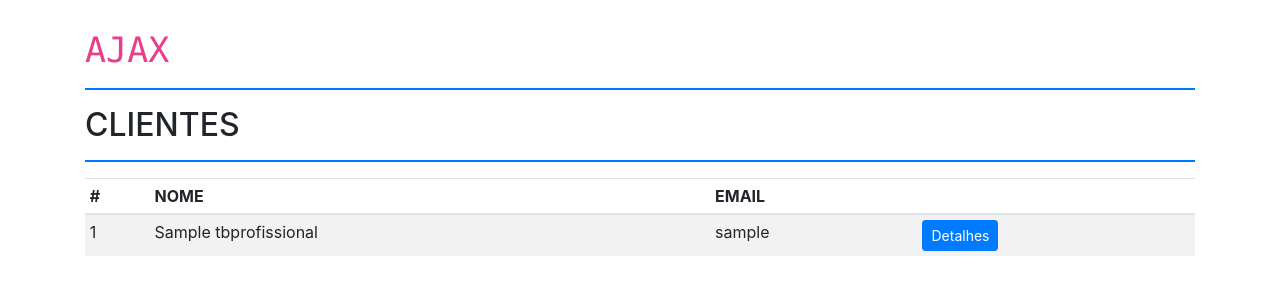
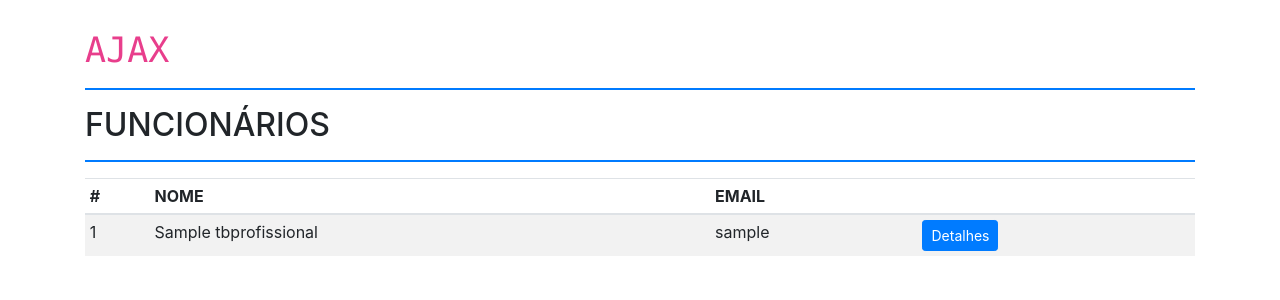
Before and after one commit to LuizPauloLPG2/AJAX-getData-Passando-ID, a PHP site: page / in a window 1280 px wide. Shown: the top 300 px of the page. Run offline with PHP 8.4, Linux system fonts and the light colour scheme; tables that the repository leaves empty or names only in its code hold one stand-in row (values such as "Sample post").

Commit message:
Update index.php

```diff
--- a/index.php
+++ b/index.php
@@ -9,7 +9,7 @@
         <div class="container">
             <h1><code>AJAX</code></h1>
             <hr class="border border-primary">
-            <h2>CLIENTES</h2>
+            <h2>FUNCIONÁRIOS</h2>
             <hr class="border border-primary">
             <table class="table table-sm table-hover table-striped">
                 <thead>
```
